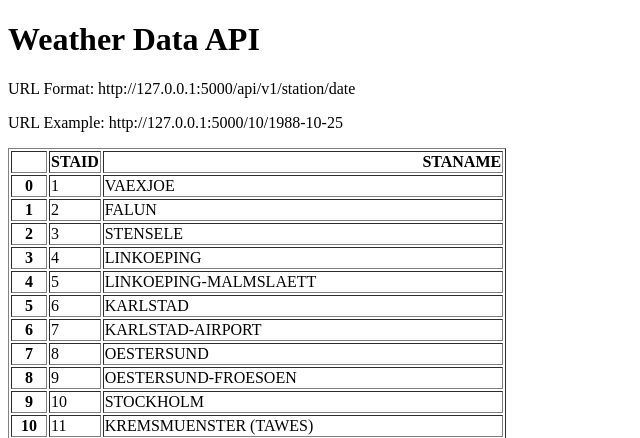
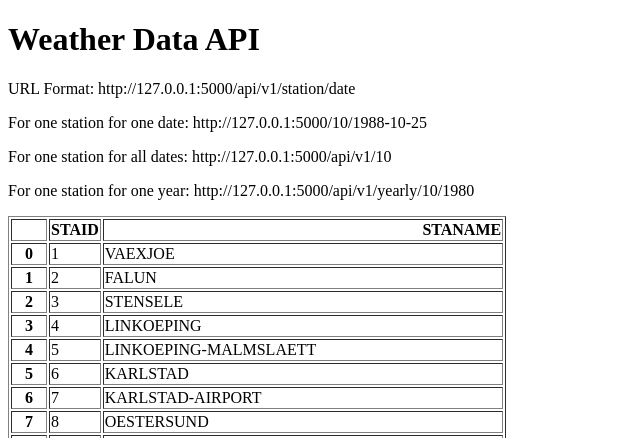
Before and after one commit to ShaneCDev/weather-data-api, a Flask app: page / in a window 1280 px wide. Shown: the top 438 px of the page, without its empty margins (0-640 px from the left). Run offline with Flask 3, Linux system fonts and the light colour scheme.

Commit message:
Add more URL endpoints for yearly and all data

```diff
--- a/main.py
+++ b/main.py
@@ -23,5 +23,22 @@ def about(station, date):
     }
 
 
+@app.route("/api/v1/<station>")
+def all_data(station):
+    filename = "data_small/TG_STAID" + str(station).zfill(6) + ".txt"
+    df = pd.read_csv(filename, skiprows=20, parse_dates=["    DATE"])
+    result = df.to_dict(orient="records")
+    return result
+
+
+@app.route("/api/v1/yearly/<station>/<year>")
+def yearly(station, year):
+    filename = "data_small/TG_STAID" + str(station).zfill(6) + ".txt"
+    df = pd.read_csv(filename, skiprows=20)
+    df["    DATE"] = df["    DATE"].astype(str)
+    result = df[df["    DATE"].str.startswith(str(year))].to_dict(orient="records")
+    return result
+
+
 if __name__ == '__main__':
     app.run(debug=True)
--- a/templates/home.html
+++ b/templates/home.html
@@ -12,7 +12,13 @@
         URL Format: http://127.0.0.1:5000/api/v1/station/date
     </p>
     <p>
-        URL Example: http://127.0.0.1:5000/10/1988-10-25
+        For one station for one date: http://127.0.0.1:5000/10/1988-10-25
+    </p>
+    <p>
+        For one station for all dates: http://127.0.0.1:5000/api/v1/10
+    </p>
+    <p>
+        For one station for one year: http://127.0.0.1:5000/api/v1/yearly/10/1980
     </p>
     <p>
         {{ data|safe }}
```
